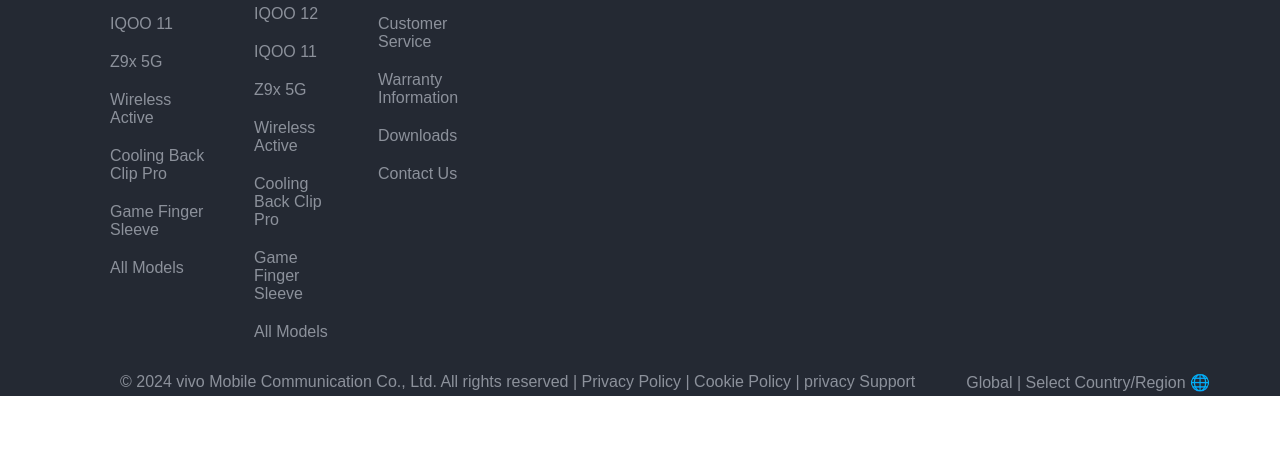
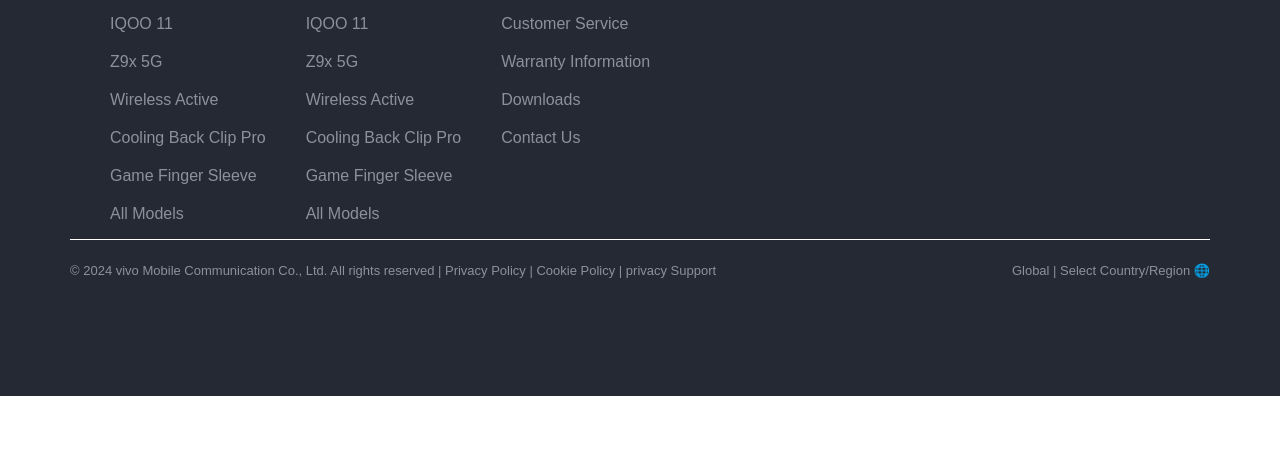
Before and after one commit to SubinSuran/iqoo, a plain HTML site: page index.html in a window 1280 px wide. Shown: the part 349-800 px from the top of the page. Drawn offline with Linux system fonts and the light colour scheme.

Commit message:
Update header.css

```diff
--- a/header.css
+++ b/header.css
@@ -77,6 +77,7 @@ footer{
     list-style: none;
     margin-bottom: 1px;
     gap: 20px;
+    white-space: nowrap;
 
 }
 
@@ -99,17 +100,15 @@ a{
     color: #ffffff;
 }
 
-.outro{
+.outro {
     display: flex;
+    justify-content: space-between;
     align-items: center;
-    justify-content: space-between;
-    width: auto;
+    border-top: 1px solid #fff;
+    padding-top: 10px;
 }
 
-.copyright{
-    margin-left: 50px;
+#out {
+    color: #8c919b;
+    font-size: 13px;
 }
-
-#out{
-    color: #8c919b;
-}
```
